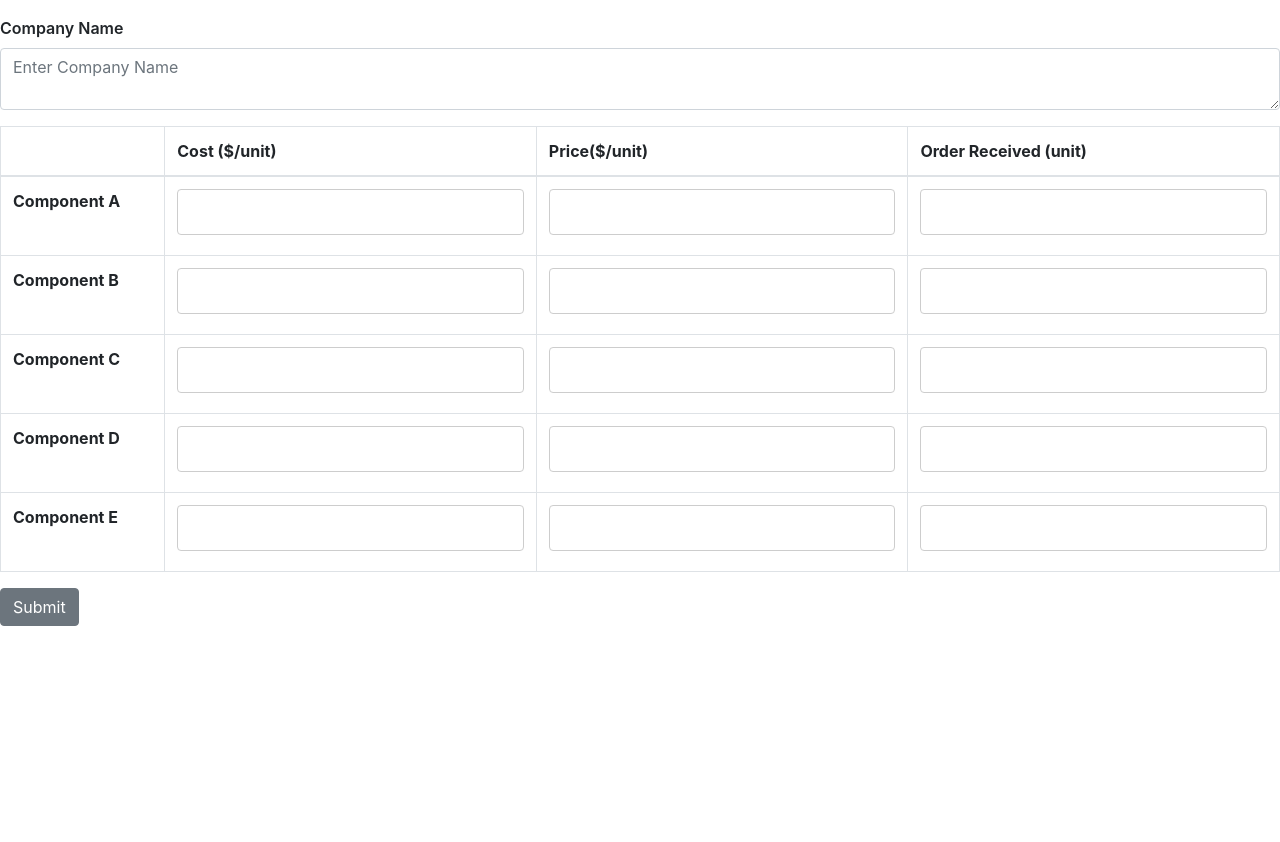
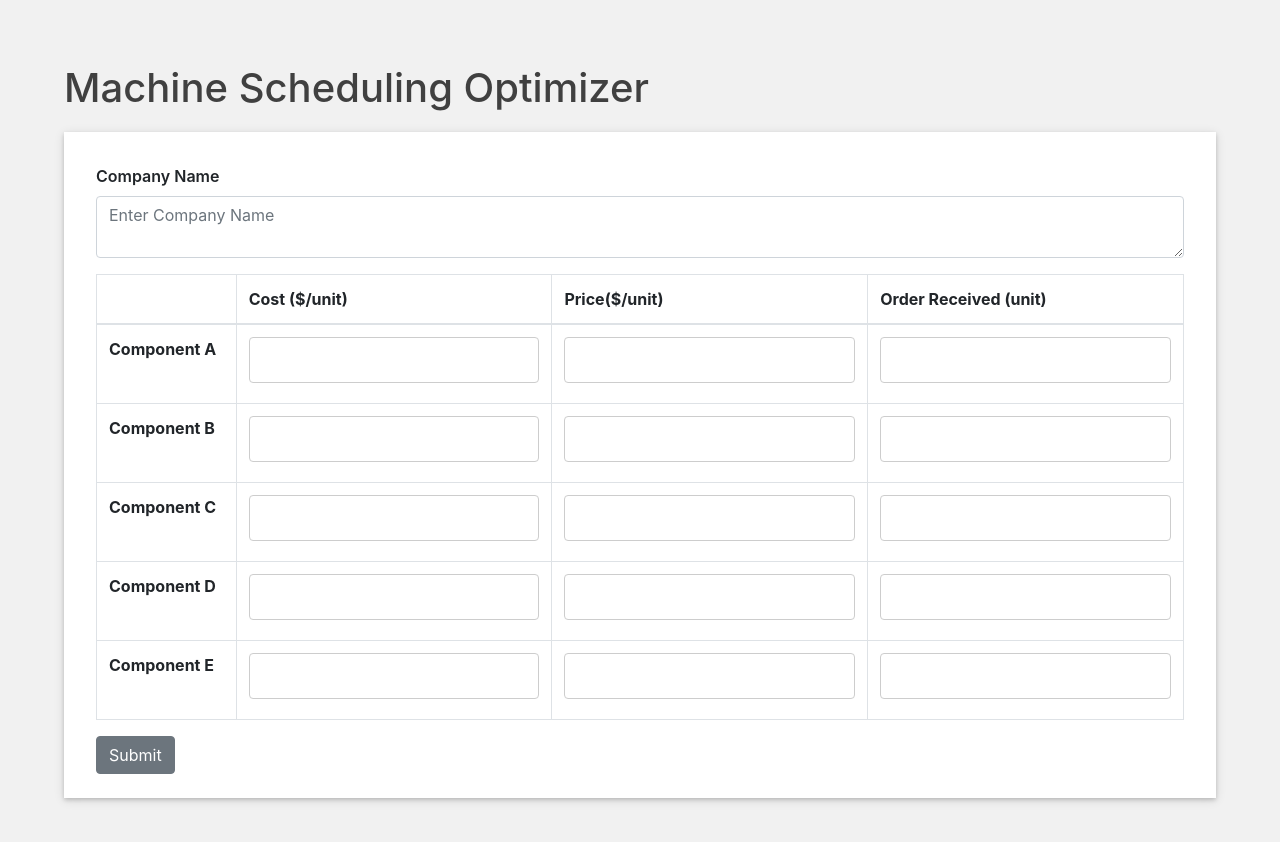
Before and after one commit to SeahJunRu/company-order-form, a React (Create React App) app: page / in a window 1280 px wide. Shown: the top 842 px of the page. Before the commit the page ends 800 px from the top, so only its background shows below. Built offline with nearby package versions, Linux system fonts and the light colour scheme.

Commit message:
add stylings to form

```diff
--- a/src/App.js
+++ b/src/App.js
@@ -1,6 +1,7 @@
-import React, { Component } from 'react'
+import React from 'react'
 import TableForm from './Table'
-import { InputGroup, InputGroupAddon, InputGroupText, Input , Button , Form, FormGroup, Label , FormText , Table } from 'reactstrap'
+import './main.css'
+import { Input, Button, Form, FormGroup, Label } from 'reactstrap'
 
 //class App extends Component {
 //  render() {
@@ -13,7 +14,6 @@ import { InputGroup, InputGroupAddon, InputGroupText, Input , Button , Form, For
 //}
 
 //export default App
-
 class Submission extends React.Component {
   constructor() {
 	super();
@@ -33,6 +33,9 @@ class Submission extends React.Component {
 
   render() {
     return (
+      <div className='content-container'>
+        <h1>Machine Scheduling Optimizer</h1>
+        <div className='form-container'>
           <Form onSubmit={this.handleSubmit}>
             <FormGroup>
               <Label for="companyName">Company Name</Label>
@@ -43,6 +46,8 @@ class Submission extends React.Component {
             </FormGroup>
             <Button type="submit">Submit</Button>
           </Form>
+        </div>
+      </div>
     );
   }
 }
--- /dev/null
+++ b/src/main.css
@@ -0,0 +1,11 @@
+.content-container {
+    padding: 4em;
+    background-color: #f1f1f1;
+}
+
+.form-container {
+    padding: 1em 2em;
+    margin: 20px 0;
+    background-color: white;
+    box-shadow: 0 2px 4px 0 rgba(0,0,0,0.16),0 2px 10px 0 rgba(0,0,0,0.12)!important;
+}
```
Lines whose indentation alone changed are shown as unchanged.
